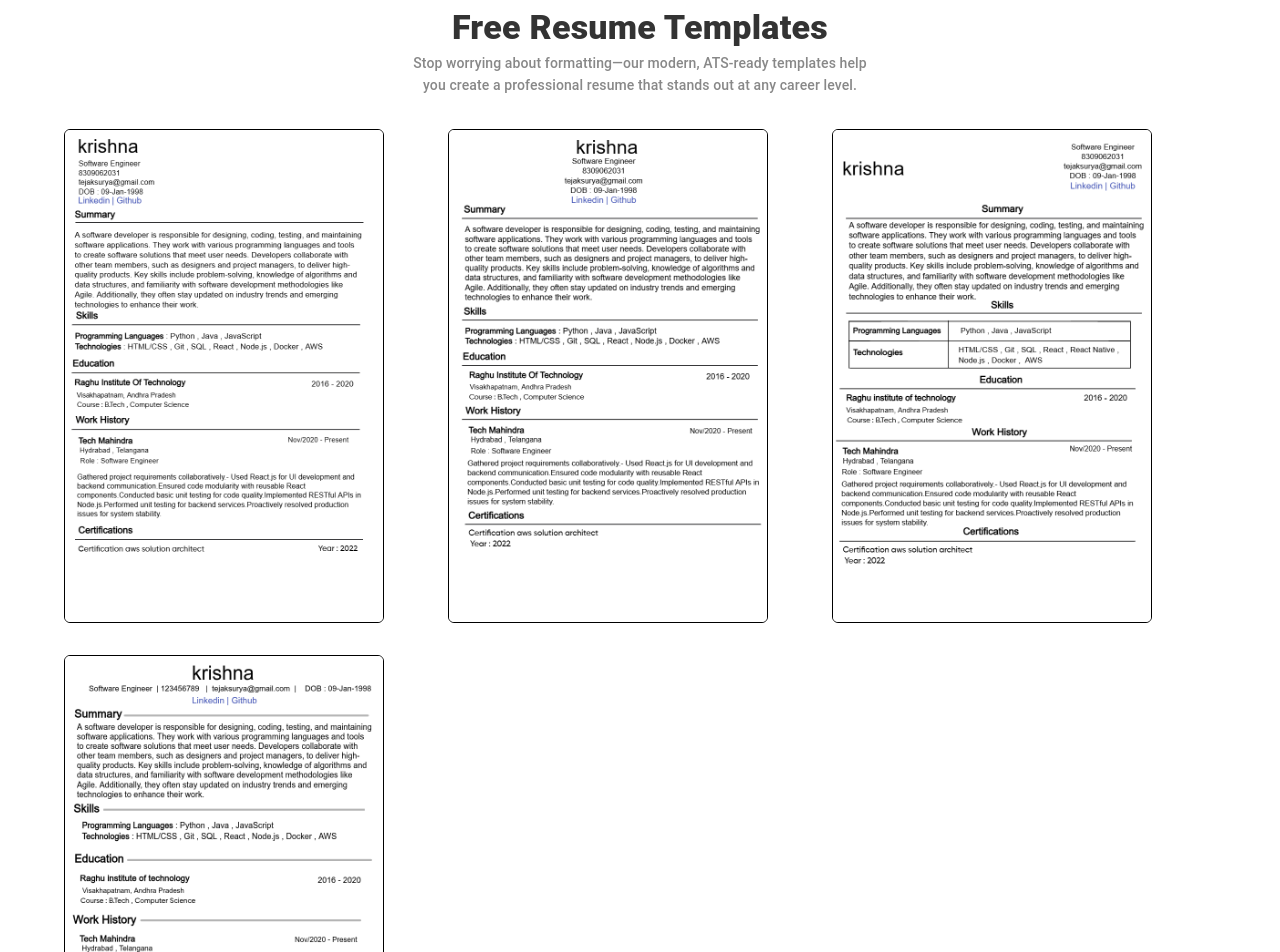
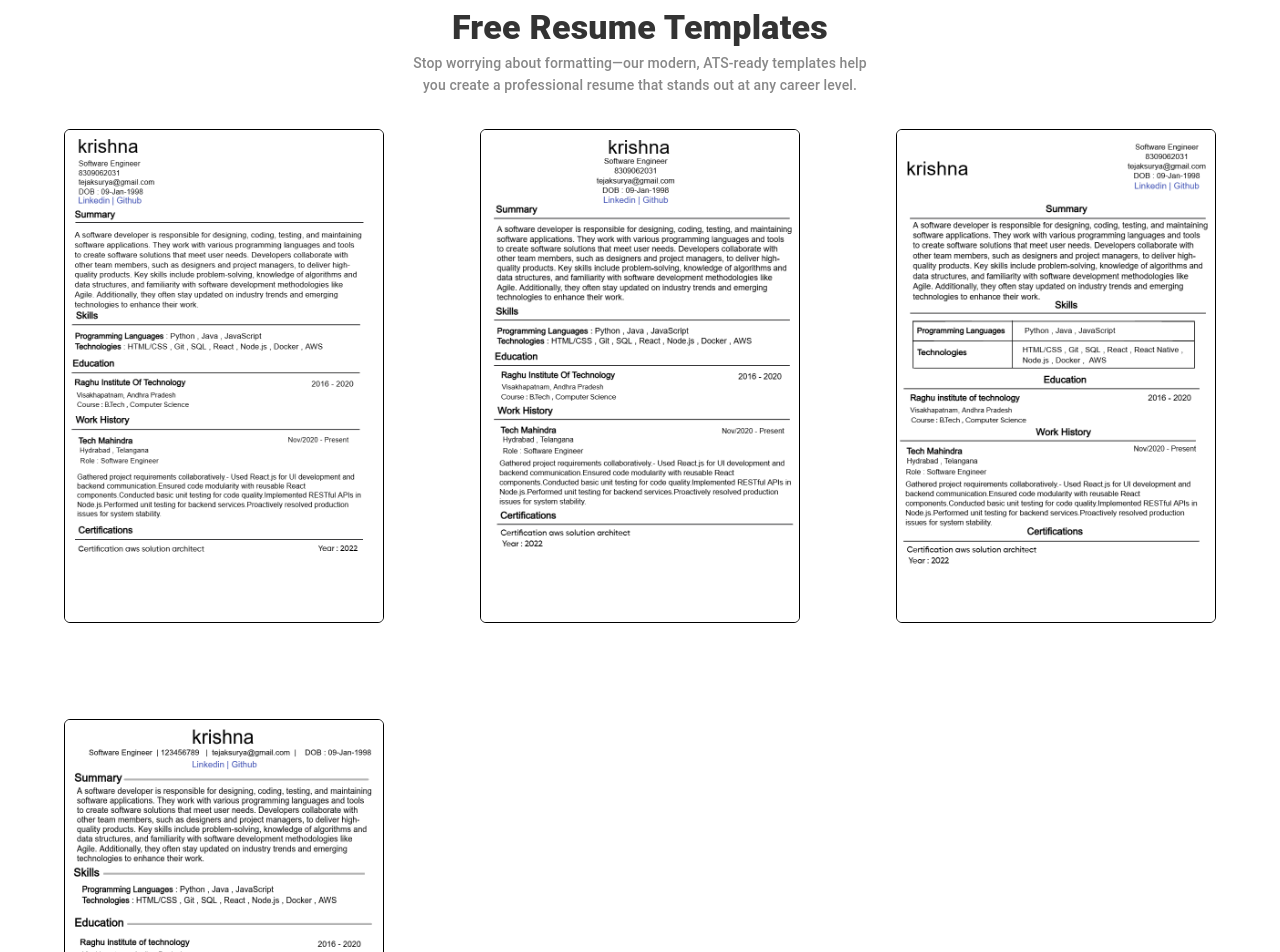
Before and after one commit to YITO-org/quick-cv-ui, a React (Vite) app: page / in a window 1280 px wide. Shown: the part 820-1772 px from the top of the page. Built offline with nearby package versions, Linux system fonts and the light colour scheme; no server answers.

Commit message:
Landing page resumes are dis ordered,Issue reloved.

```diff
--- a/src/screens/landingPage.tsx
+++ b/src/screens/landingPage.tsx
@@ -155,7 +155,39 @@ let LandingPage : React.FC<any> = (props)=>{
         </Typography>
 
 
-        <Grid container rowSpacing={4}
+
+        <Stack
+            flexWrap="wrap"
+            useFlexGap
+            direction={{ xs: 'column', sm: 'column' , md : 'row' , lg : 'row' , xl : 'row'  }}
+            spacing={{ xs: 1, sm: 2, md: 12 }}
+            justifyContent={{ xs : 'center' , sm : 'center' , md : 'flex-start' , lg : 'flex-start' , xl : 'flex-start' }}
+            alignItems={{ xs: 'center', sm: 'center', md: 'flex-start', lg: 'flex-start', xl: 'flex-start' }}
+        >
+
+            <img src={templates['Template-1']}
+              width={320} height={350}
+              className="img-fluid rounded" style={{ border: "1px solid black", borderWidth: '1px' }} />
+
+
+            <img src={templates['Template-2']}
+              width={320} height={350}
+              className="img-fluid rounded" style={{ border: "1px solid black", borderWidth: '1px' }} />
+
+
+            <img src={templates['Template-3']}
+              width={320} height={350}
+              className="img-fluid rounded" style={{ border: "1px solid black", borderWidth: '1px' }} />
+
+            <img src={templates['Template-4']}
+              width={320} height={350}
+              className="img-fluid rounded" style={{ border: "1px solid black", borderWidth: '1px' }} />
+
+            </Stack>
+
+            {/* old code */}
+
+        {/* <Grid container rowSpacing={4}
         // justifyContent='center' alignItems='center'
         direction='row' >
 
@@ -184,7 +216,8 @@ let LandingPage : React.FC<any> = (props)=>{
               className="img-fluid rounded" style={{ border: "1px solid black", borderWidth: '1px' }} />
           </Grid>
 
-          </Grid>
+          </Grid> */}
+
         </Container>
 
       <CssBaseline />
```
